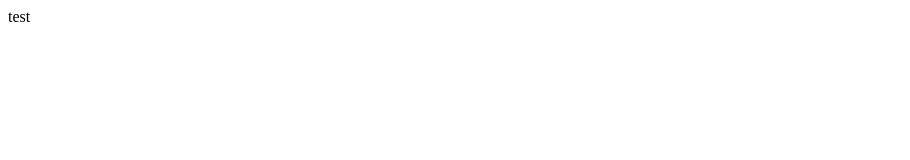
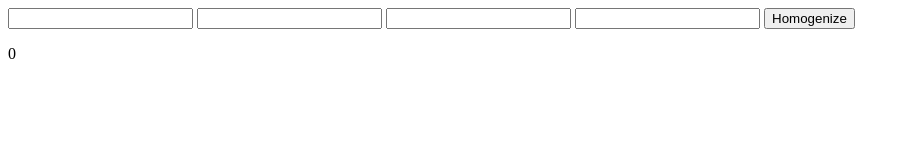
Before and after one commit to dino-inc/MikeyTools, a plain HTML site: page toolpages/healthsum.html in a window 1280 px wide. Shown: the whole page, without its empty margins (0-910 px from the left). Drawn offline with nearby package versions, Linux system fonts and the light colour scheme; files that its build step writes are made by us from their sources.

Commit message:
more skelebones

```diff
--- a/toolpages/healthSum.js
+++ b/toolpages/healthSum.js
@@ -0,0 +1,11 @@
+document.getElementsByClassName("equalizeButton")[0].addEventListener("click", equalize());
+
+function equalize(){
+    let healthPool = document.getElementsByClassName("creature")
+    let poolSum = 0;
+    for (let i = 0; i < healthPool.length; i++) {
+        poolSum += healthPool[i].value;
+    }
+    document.getElementsByClassName("output")[0].innerHTML = poolSum/healthPool.length
+    console.log(poolSum/healthPool.length)
+}
--- a/toolpages/healthsum.html
+++ b/toolpages/healthsum.html
@@ -8,7 +8,12 @@
     <link href="jspanel/dist/jspanel.min.css" rel="stylesheet">
 </head>
 <body>
-    test
+    <input type="number" class="creature" name="creature1"/>
+    <input type="number" class="creature" name="creature2"/>
+    <input type="number" class="creature" name="creature3"/>
+    <input type="number" class="creature" name="creature4"/>
+    <input class = "equalizeButton" type="button" value="Homogenize">
+    <p class="output">0</p>
     <script type="module" src="healthSum.js"></script>
 </body>
 </html>
```
